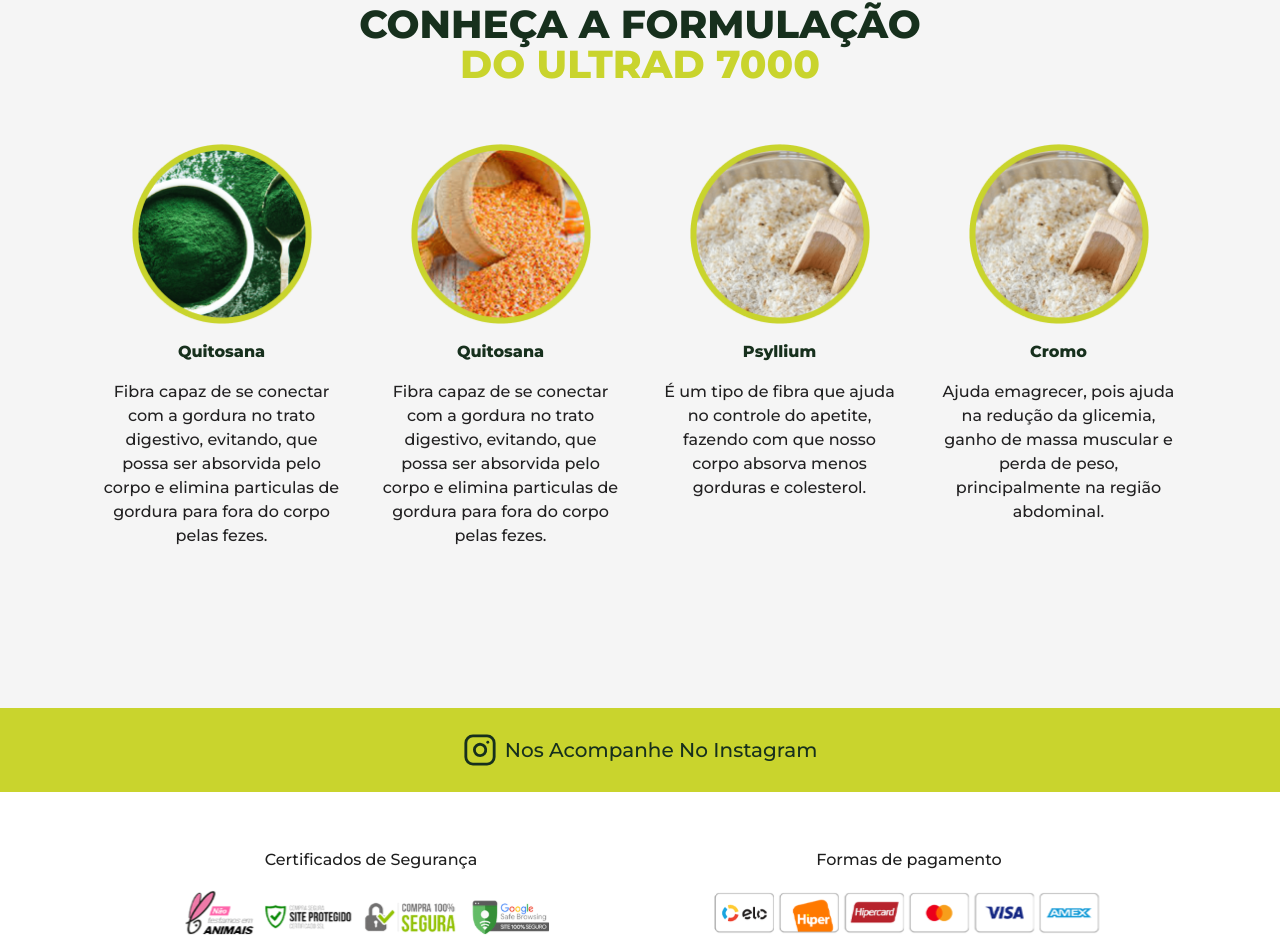
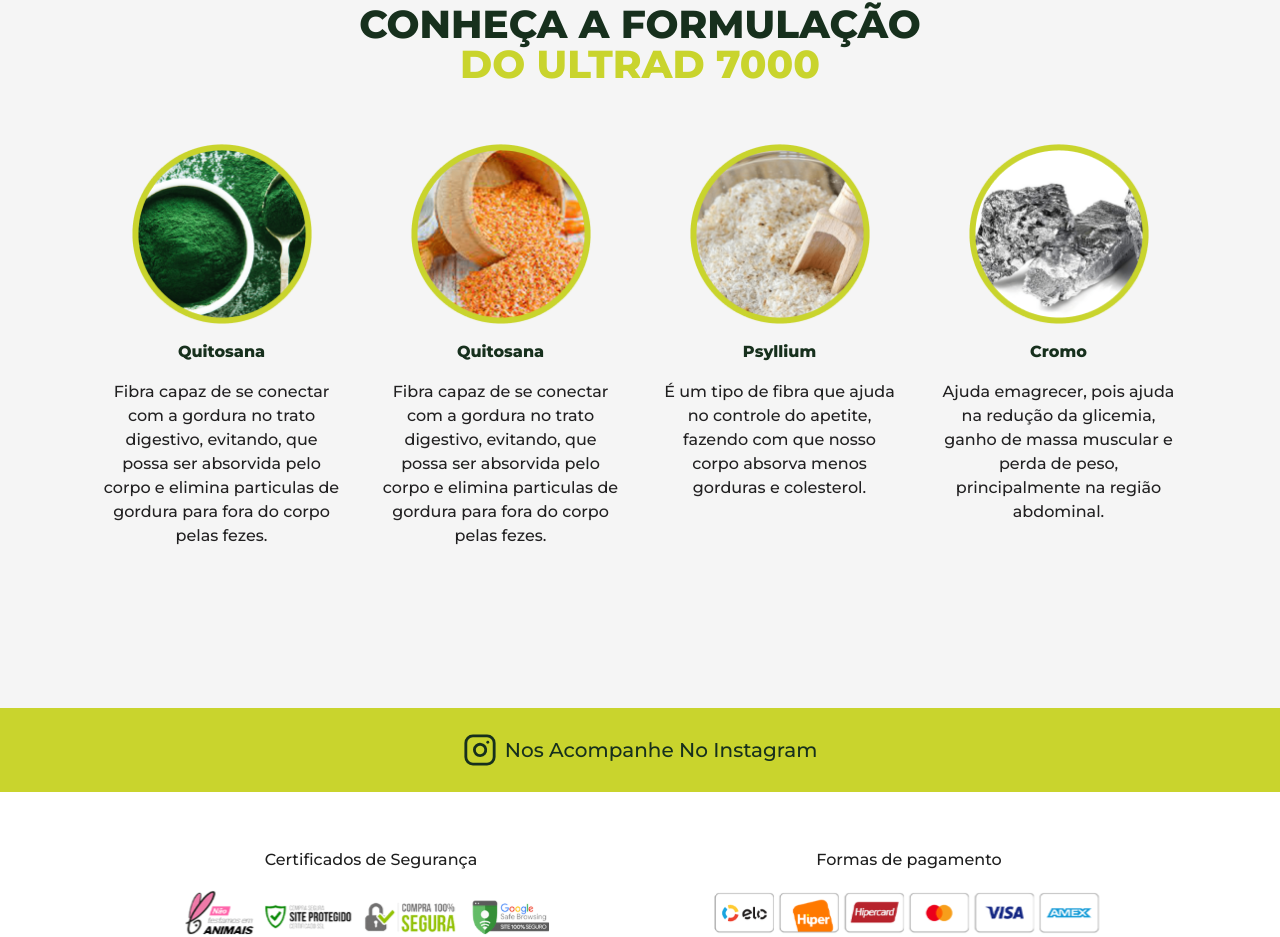
Before and after one commit to joaotelesk/lp-formulaExclusiva, a Next.js app: page / in a window 1280 px wide. Shown: the part 3936-4873 px from the top of the page. Built offline with nearby package versions, Linux system fonts and the light colour scheme.

Commit message:
:recycle: refactor: ajustando imagem do 4 elemento da section

```diff
--- a/src/components/Home/Section6.tsx
+++ b/src/components/Home/Section6.tsx
@@ -37,9 +37,9 @@ export function Section6() {
             description="É um tipo de fibra que ajuda no controle do apetite, fazendo com que nosso corpo absorva menos gorduras e colesterol."
           />
           <CardCommune
-            image="/Section6/figure3.png"
+            image="/Section6/figure4.png"
             size={180}
-            alt="figure3-section6"
+            alt="figure4-section6"
             title="Cromo"
             description="Ajuda emagrecer, pois ajuda na redução da glicemia, ganho de massa muscular e perda de peso, principalmente na região abdominal."
           />
```
